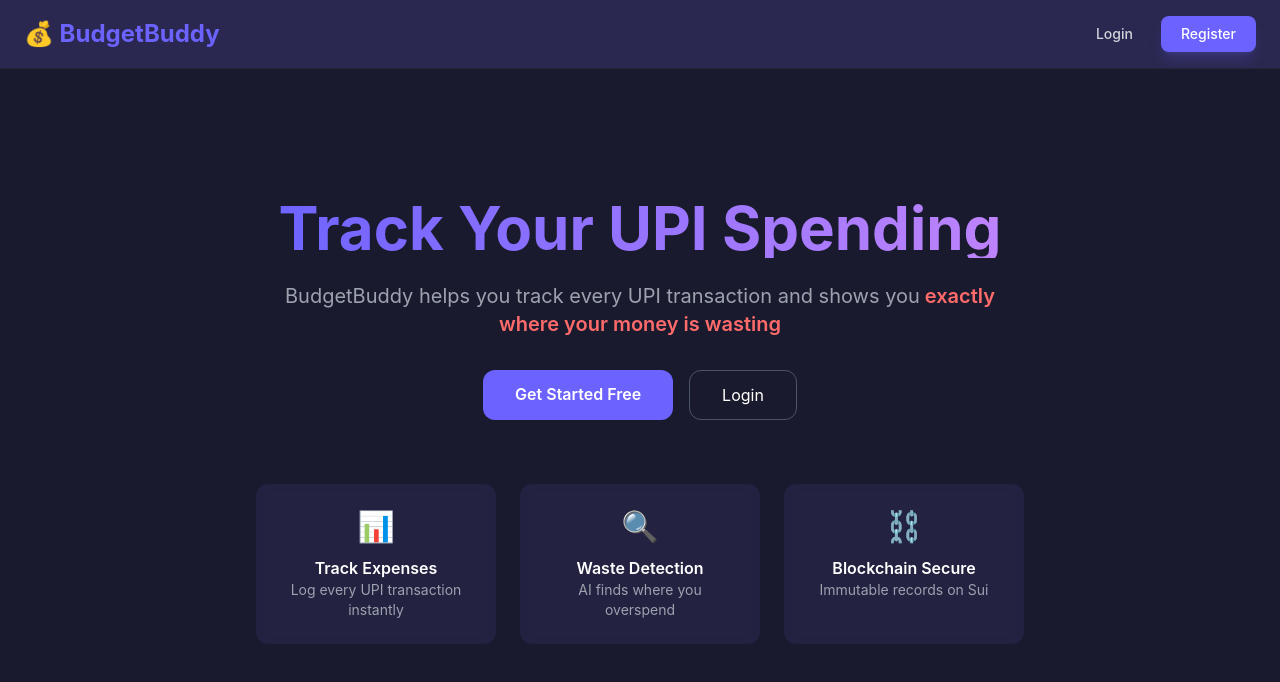
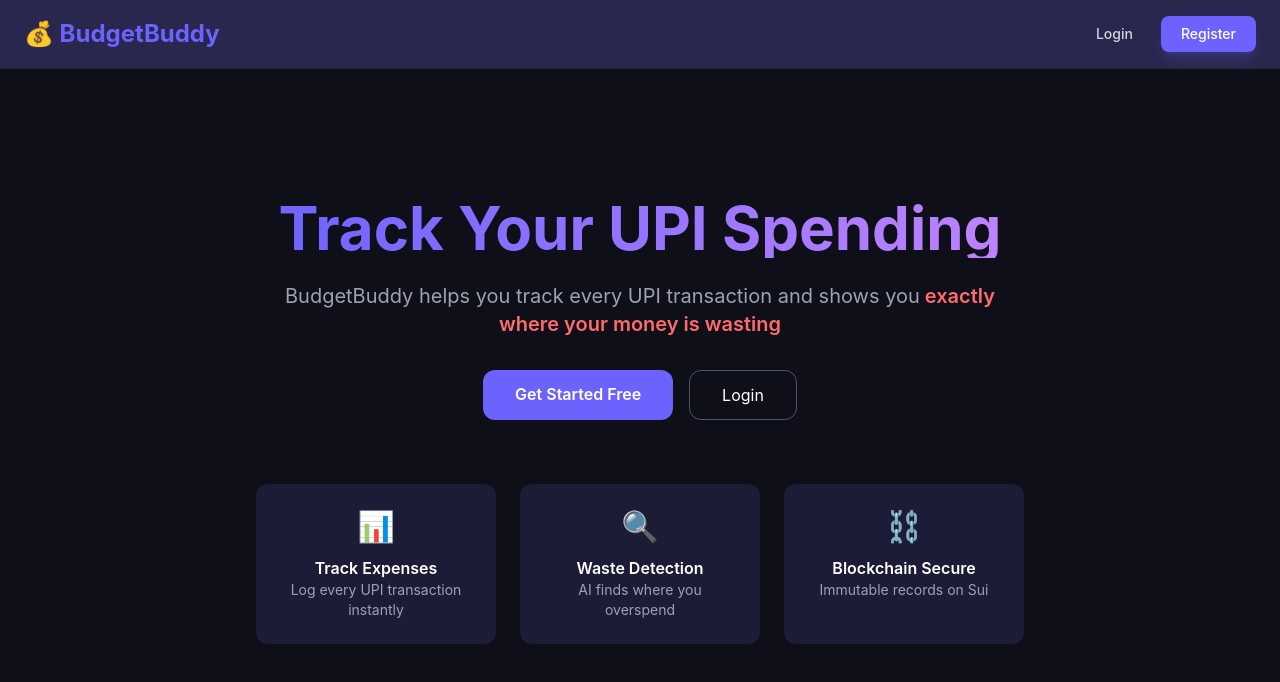
Before and after one commit to logiclayer0/BudgetBuddy, a React (Vite) app in the folder frontend/: page / in a window 1280 px wide. Shown: the top 682 px of the page. Built offline with nearby package versions, Linux system fonts and the light colour scheme; no server answers.

Commit message:
Enhance Tailwind config with fonts and animations
Added custom font and animation configurations to Tailwind CSS.

```diff
--- a/frontend/tailwind.config.js
+++ b/frontend/tailwind.config.js
@@ -10,9 +10,26 @@ export default {
         primary: '#6C63FF',
         secondary: '#2D2B55',
         accent: '#FF6B6B',
-        dark: '#1A1A2E',
+        dark: '#0F0F1A',
         light: '#F8F9FA'
-      }
+      },
+      fontFamily: {
+        inter: ['Inter', 'sans-serif'],
+      },
+      animation: {
+        'fade-in': 'fadeIn 0.5s ease-in-out',
+        'slide-up': 'slideUp 0.3s ease-out',
+      },
+      keyframes: {
+        fadeIn: {
+          '0%': { opacity: '0' },
+          '100%': { opacity: '1' },
+        },
+        slideUp: {
+          '0%': { transform: 'translateY(10px)', opacity: '0' },
+          '100%': { transform: 'translateY(0)', opacity: '1' },
+        },
+      },
     },
   },
   plugins: [],
```
